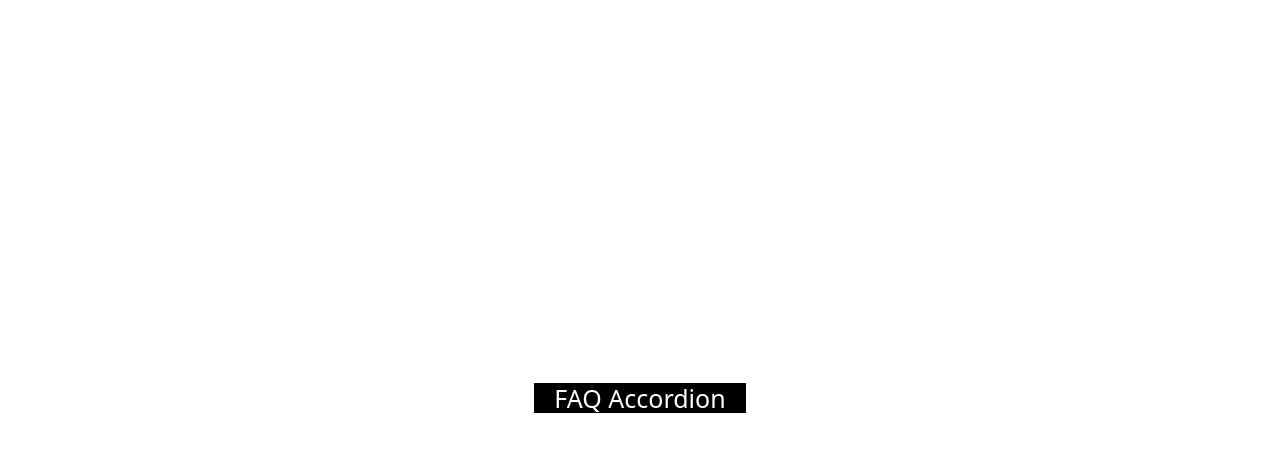
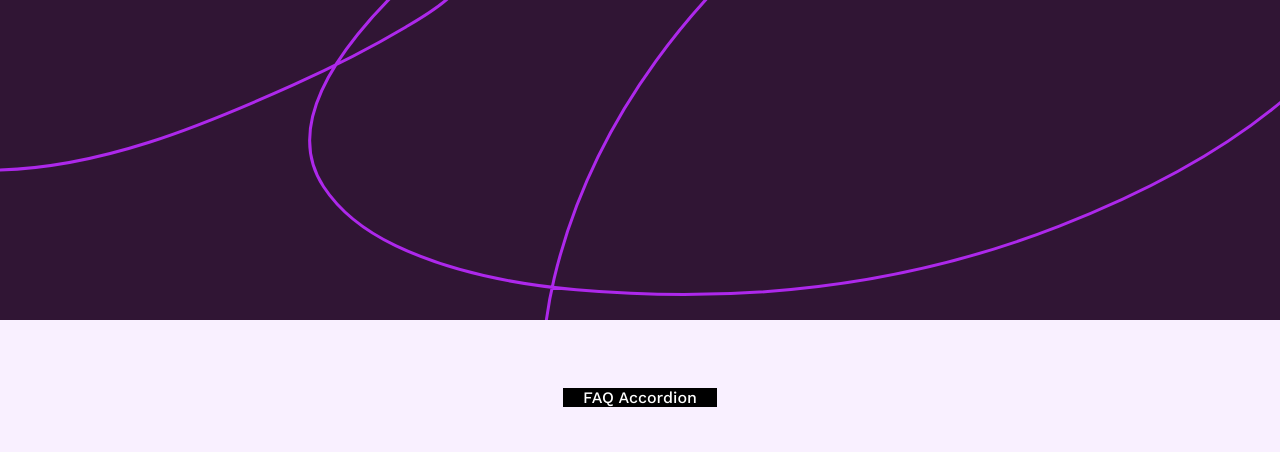
Before and after one commit to pkthunder87/faq-accordion, a React (Vite) app: page / in a window 1280 px wide. Shown: the top 452 px of the page. Built offline with nearby package versions, Linux system fonts and the light colour scheme.

Commit message:
Feat: Add background images, colors, and schemes

```diff
--- a/index.html
+++ b/index.html
@@ -3,6 +3,13 @@
   <head>
     <meta charset="UTF-8" />
     <meta name="viewport" content="width=device-width, initial-scale=1.0" />
+    <link rel="icon" type="image/png" sizes="32x32" href="favicon-32x32.png" />
+    <link rel="preconnect" href="https://fonts.googleapis.com" />
+    <link rel="preconnect" href="https://fonts.gstatic.com" crossorigin />
+    <link
+      href="https://fonts.googleapis.com/css2?family=Work+Sans:ital,wght@0,100..900;1,100..900&display=swap"
+      rel="stylesheet"
+    />
     <link
       rel="stylesheet"
       href="https://cdn.jsdelivr.net/npm/bootstrap@5.3.2/dist/css/bootstrap.min.css"
--- a/src/components/styles/GlobalStyles.js
+++ b/src/components/styles/GlobalStyles.js
@@ -1,6 +1,17 @@
 import { createGlobalStyle } from "styled-components";
 
 const GlobalStyles = createGlobalStyle`
+
+/* Custom properties */
+:root {
+
+  --color-white: hsl(0, 0%, 100%);
+  --color-bg: hsl(275, 100%, 97%);
+  --color-main: hsl(292, 42%, 14%);
+  --color-accent: hsl(292, 16%, 49%);
+}
+
+
 
 * {
   margin: 0;
@@ -20,13 +31,14 @@ html {
   @media only screen and (max-width: 400px) {
     font-size: 75%;
   }
+
+  background-color: var(--color-main)
 }
 
 body {
   height: 100vh;
   width: 100vw;
 
-  font-size: 1.5rem;
   text-align: left;
   -webkit-font-smoothing: antialiased;
 
@@ -34,6 +46,18 @@ body {
   flex-direction: column;
   justify-content: center;
   align-items: center;
+
+  font-family: "Work Sans", sans-serif;
+  font-weight: 400;
+  font-style: normal;
+
+  background-image: url("background-pattern-desktop.svg");
+  background-repeat: no-repeat;
+  background-color: var(--color-bg);
+
+  * {
+    font-size: 1.6rem;
+  }
 }
 `;
 
```
